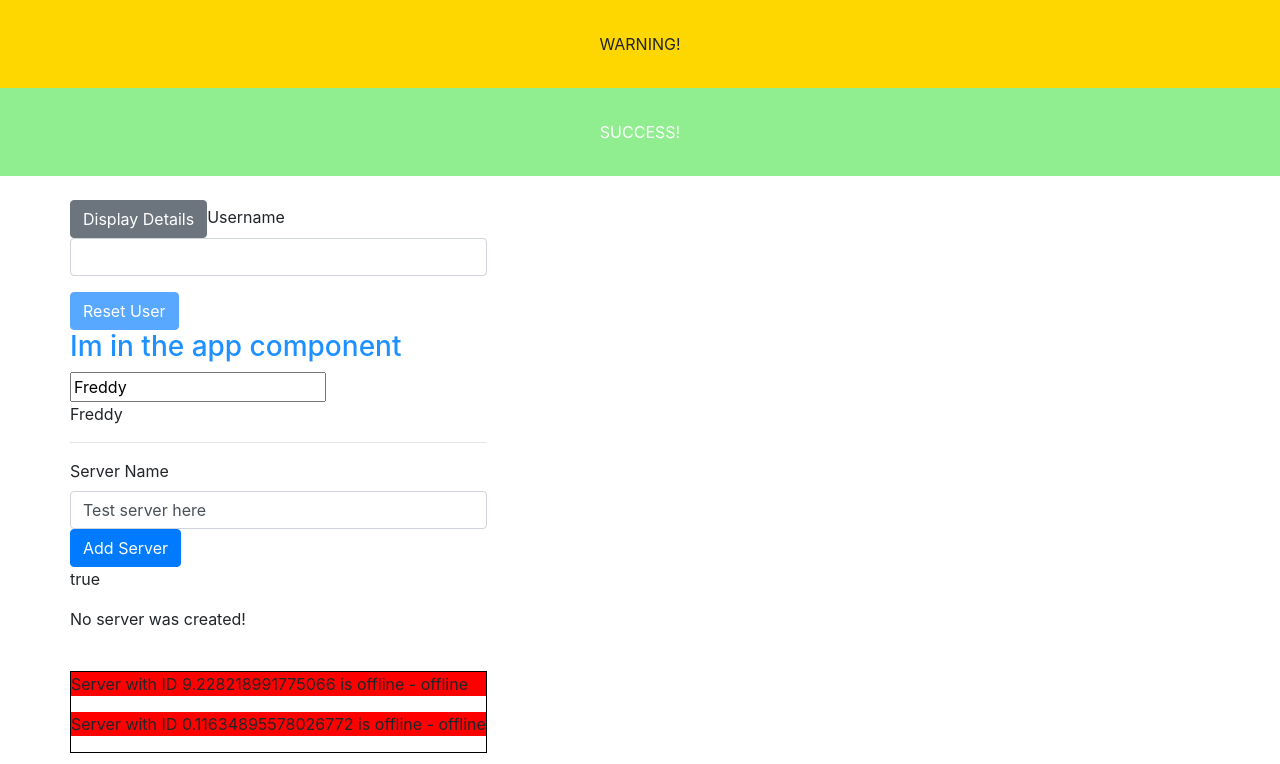
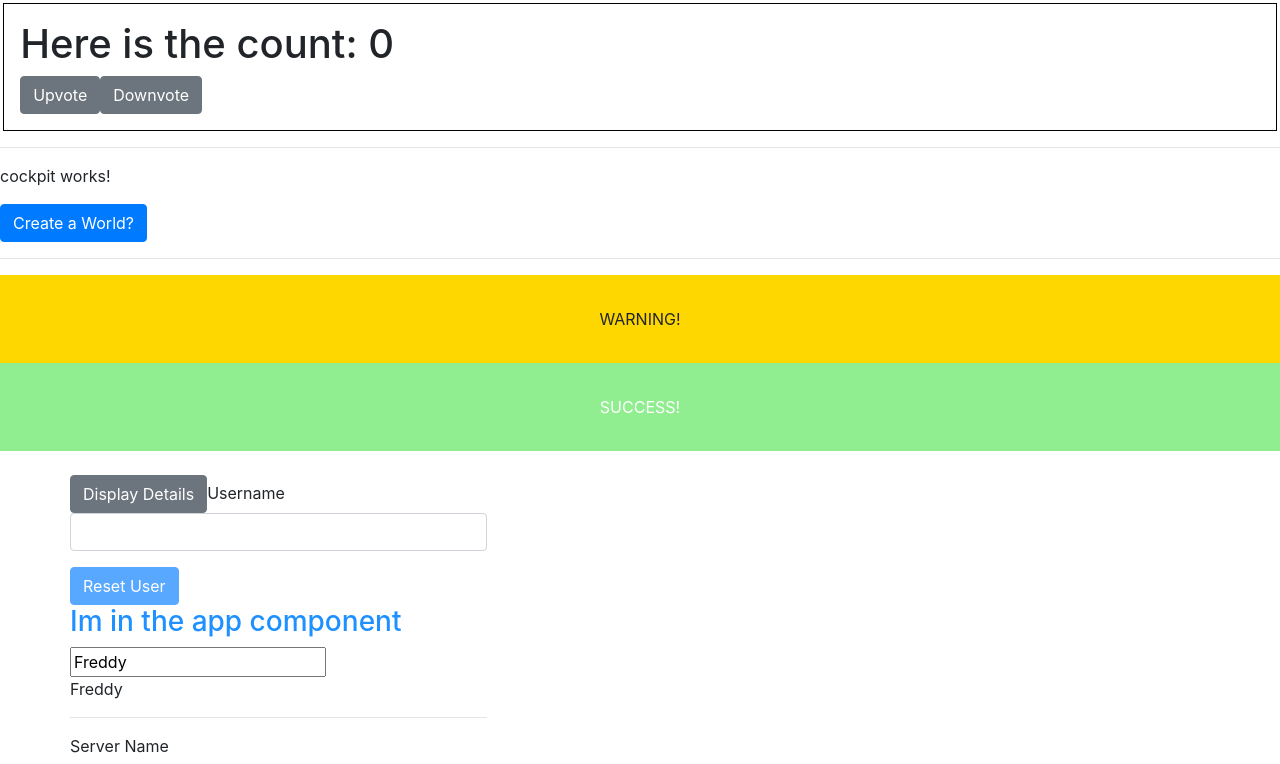
Before and after one commit to freddysilber/angular-sandbox, an Angular app: page / in a window 1280 px wide. Shown: the top 764 px of the page. Built offline with nearby package versions, Linux system fonts and the light colour scheme.

Commit message:
emitting events in the clicker component

```diff
--- a/src/app/app.component.html
+++ b/src/app/app.component.html
@@ -1,6 +1,7 @@
-<!-- <app-counter></app-counter> -->
-
-
+<app-counter></app-counter>
+<hr>
+<app-cockpit (worldCreated)="onWorldCreated($event)"></app-cockpit>
+<hr>
 <app-warning-alert></app-warning-alert>
 <app-success-alert></app-success-alert>
 <br>
--- a/src/app/app.component.ts
+++ b/src/app/app.component.ts
@@ -16,4 +16,8 @@ export class AppComponent {
     // this.log.push(this.log.length + 1)
     this.log.push(new Date())
   }
+
+  onWorldCreated(event) {
+    console.log('You just opened up a whole other world!', event)
+  }
 }
--- a/src/app/app.module.ts
+++ b/src/app/app.module.ts
@@ -9,7 +9,8 @@ import { WarningAlertComponent } from './warning-alert/warning-alert.component';
 import { SuccessAlertComponent } from './success-alert/success-alert.component';
 import { ClickerComponent } from './counter/clicker/clicker.component';
 import { CountComponent } from './counter/count/count.component';
-import { CounterComponent } from './counter/counter.component'
+import { CounterComponent } from './counter/counter.component';
+import { CockpitComponent } from './cockpit/cockpit.component'
 
 @NgModule({
   declarations: [
@@ -20,7 +21,8 @@ import { CounterComponent } from './counter/counter.component'
     SuccessAlertComponent,
     ClickerComponent,
     CountComponent,
-    CounterComponent
+    CounterComponent,
+    CockpitComponent
   ],
   imports: [
     BrowserModule,
--- /dev/null
+++ b/src/app/cockpit/cockpit.component.html
@@ -0,0 +1,2 @@
+<p>cockpit works!</p>
+<button class="btn btn-primary" (click)="createWorld()">Create a World?</button>
--- /dev/null
+++ b/src/app/cockpit/cockpit.component.ts
@@ -0,0 +1,23 @@
+import { Component, OnInit, EventEmitter, Output } from '@angular/core';
+
+@Component({
+  selector: 'app-cockpit',
+  templateUrl: './cockpit.component.html',
+  styleUrls: ['./cockpit.component.css']
+})
+export class CockpitComponent implements OnInit {
+  @Output() worldCreated = new EventEmitter<{ worldSize: number, worldName: string }>()
+
+  constructor() { }
+
+  ngOnInit(): void {
+  }
+
+  createWorld() {
+    console.log('cockpit world created')
+    this.worldCreated.emit({
+      worldSize: 9,
+      worldName: 'Fredsontopia'
+    })
+  }
+}
--- a/src/app/counter/clicker/clicker.component.html
+++ b/src/app/counter/clicker/clicker.component.html
@@ -1,3 +1,2 @@
-<p>{{clickerCount}}</p>
 <button class="btn btn-secondary" (click)="upvote()">Upvote</button>
 <button class="btn btn-secondary" (click)="downvote()">Downvote</button>
--- a/src/app/counter/clicker/clicker.component.ts
+++ b/src/app/counter/clicker/clicker.component.ts
@@ -1,4 +1,4 @@
-import { Component, OnInit, Output } from '@angular/core';
+import { Component, OnInit, Output, EventEmitter } from '@angular/core';
 
 @Component({
   selector: 'app-clicker',
@@ -8,18 +8,29 @@ import { Component, OnInit, Output } from '@angular/core';
 export class ClickerComponent implements OnInit {
   // @Input('clickerCount') count: number = 0
   // @Input('clickerCount') clickerCount: number = 0
-  @Output('clickerCount') clickerCount: number = 0
+  count = 0
+  @Output() clickerCount = new EventEmitter<{ count: number }>()
 
   constructor() { }
 
   ngOnInit(): void {
   }
 
-  upvote = () => [
-    this.clickerCount++
-  ]
+  upvote = () => {
+    this.count++
+    // this.clickerCount++
+    console.log('click')
+    this.clickerCount.emit({
+      count: this.count
+      // count: this.count++
+    })
+  }
 
   downvote = () => {
-    this.clickerCount--
+    this.count--
+    this.clickerCount.emit({
+      count: this.count
+      // count: this.count--
+    })
   }
 }
--- a/src/app/counter/count/count.component.html
+++ b/src/app/counter/count/count.component.html
@@ -1 +1 @@
-<h1>Here is the count: {{clickerCount}}</h1>
+<h1>Here is the count: {{currentCount}}</h1>
--- a/src/app/counter/count/count.component.ts
+++ b/src/app/counter/count/count.component.ts
@@ -6,7 +6,7 @@ import { Component, OnInit, Input } from '@angular/core';
   styleUrls: ['./count.component.css']
 })
 export class CountComponent implements OnInit {
-  @Input() clickerCount: number = 0
+  @Input() currentCount: number = 0
 
   constructor() { }
 
--- a/src/app/counter/counter.component.html
+++ b/src/app/counter/counter.component.html
@@ -1,6 +1,4 @@
 <div style="border: 1px solid black; padding: 1rem; margin: .2rem;">
-	<!-- <app-count [count]="44"></app-count> -->
-	<app-count [clickerCount]='9'></app-count>
-	<app-clicker></app-clicker>
-	<!-- {{clickerCount}} -->
+	<app-count [currentCount]="count"></app-count>
+	<app-clicker (clickerCount)="handleCount($event)"></app-clicker>
 </div>
--- a/src/app/counter/counter.component.ts
+++ b/src/app/counter/counter.component.ts
@@ -6,13 +6,16 @@ import { Component, OnInit, Input } from '@angular/core';
   styleUrls: ['./counter.component.css']
 })
 export class CounterComponent implements OnInit {
-  // count = 3
-  // clickerCount = 10
   @Input() clickerCount: number = 0
+  count: number = 0
 
   constructor() { }
 
   ngOnInit(): void {
   }
 
+  handleCount(event) {
+    this.count = event.count
+  }
+
 }
```
Also changed, not shown: src/app/cockpit/cockpit.component.css (added), 1 other file (tests, documents, lock files or other folders).
